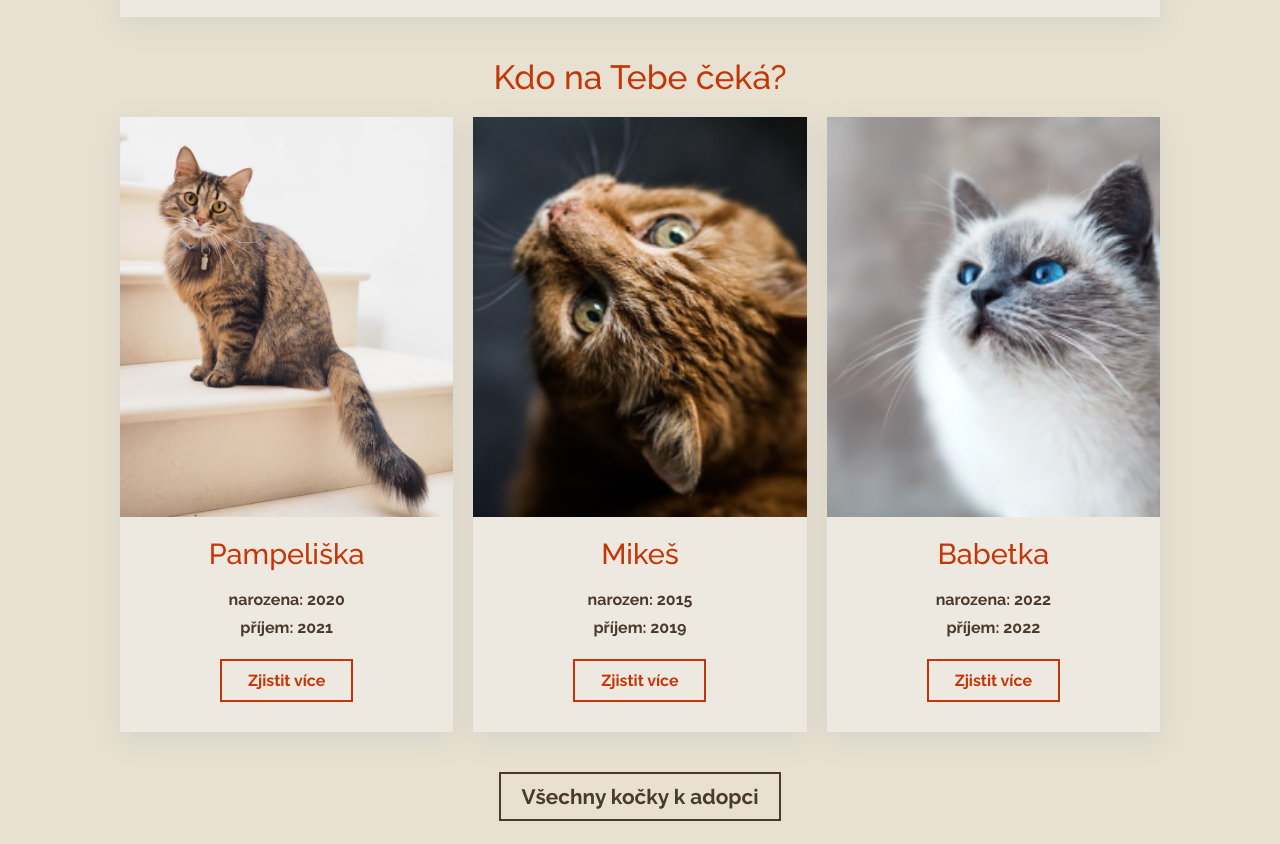
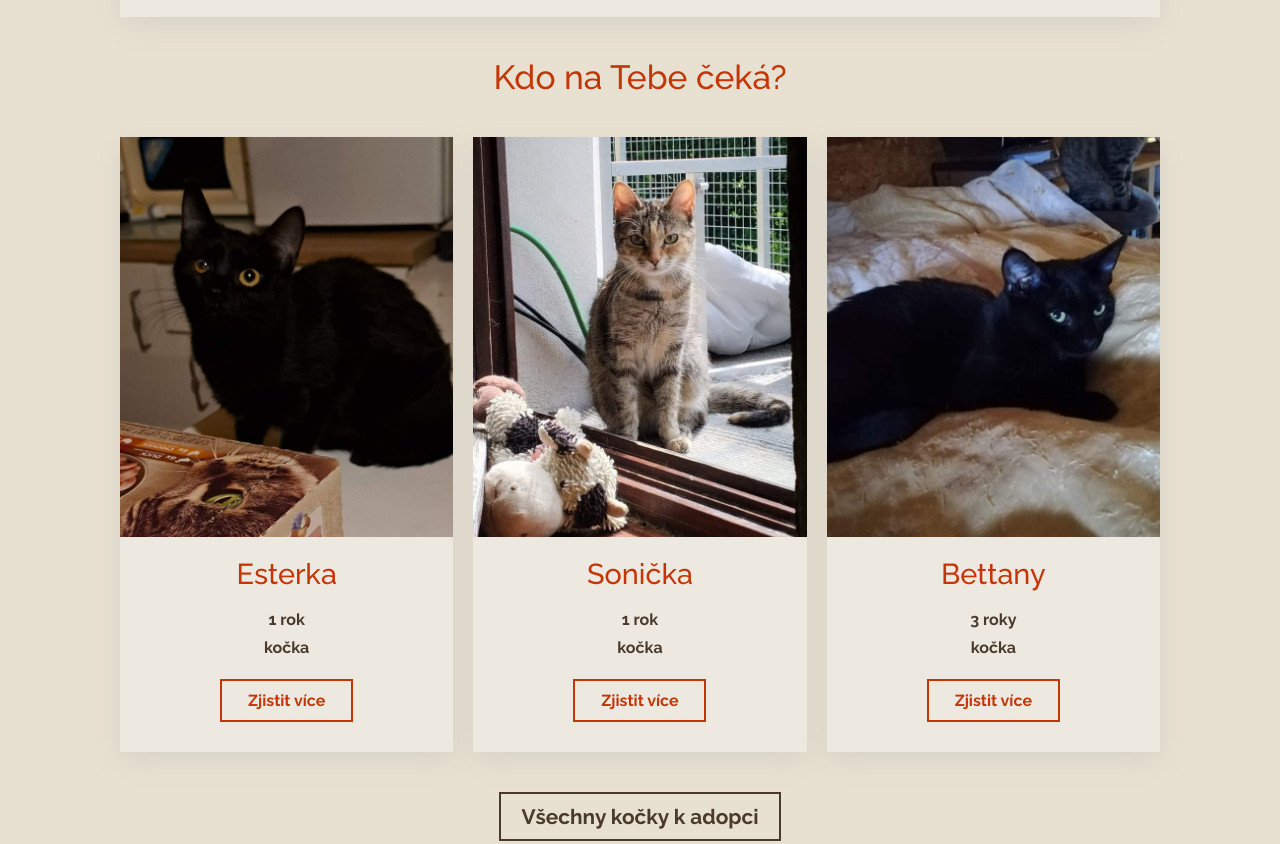
Before and after one commit to TerkaSm/PROJEKT-zaverecny-eleventy, an Eleventy site: page index.html in a window 1280 px wide. Shown: the part 1590-2434 px from the top of the page. Built offline with nearby package versions, Linux system fonts and the light colour scheme; Eleventy itself is replaced by a stand-in of ours; files that its build step writes are made by us from their sources.

Commit message:
Add random cat to homepage

```diff
--- a/SCSS/components/_filters.scss
+++ b/SCSS/components/_filters.scss
@@ -14,6 +14,7 @@
     background-color: v.$color-background-body;
     padding: .5rem v.$spacer;
     border: 2px solid white;
+    border-radius: 30px;
     margin: 5px 2px;
     cursor: pointer;
 
@@ -57,7 +58,7 @@
 
         &:hover,
         &:active {
-            color: v.$color-background-sections;
+            color: #555;
             background-color: #fff;
         }
     }
--- a/SCSS/layout/_cats.scss
+++ b/SCSS/layout/_cats.scss
@@ -20,5 +20,7 @@
 
     &__title {
         font-weight: 500;
+        margin-top: clamp(v.$spacer-half, 5vw, v.$spacer-double);
+        margin-bottom: clamp(3px, 3vw, v.$spacer);
     }
 }
--- a/_data/kocky.json
+++ b/_data/kocky.json
@@ -335,8 +335,8 @@
         "ockovani": "ano",
         "kastrace": "ano",
         "handicap": "ne",
-        "barva": "bílá, šedá, mourovaná",
-        "tagy": "kocka seda mourovana",
+        "barva": "černá",
+        "tagy": "kocka cerna",
         "popis": "Merien a černobílá Maruška. Jsme nerozlučné kamarádky, jedna z ulice a druhá narozená u tety, která má moooc dalších kočiček v péči. Na kočičí pěst a kočičí mňauk slibujeme, že Vám budeme dělat jen radost a budeme vděčné za vaši lásku a péči. Hledáme společně milující domov, opravdu zodpovědný a bezpečný, už nechceme žít na ulici a v zimě. Kastrovaná, očkovaná, odčervená, testy Felv a FIV negativní."
     },
     {
--- a/index.html
+++ b/index.html
@@ -52,43 +52,62 @@ title: Azyl Jiřina Skoumalová
     </section>
 
 
-    <!--Cats-->
+    <!--Cats
 
     <div class="wrapper__cats">
         <h2 class="cats__title">Kdo na Tebe čeká?</h2>
         <section class="cats">
-            <article class="cat-card">
-                <figcaption class="cat-card__wrapper"><a href="/adoptuj/" class="cat-card__link"><img class="cat-card__img" src="/images/foto-sekce-materialni-pomoc.jpg" alt="kocka-utulek"></a></figcaption>
+
+            {% for kocka in kocky %}
+
+            {% if loop.index <= 3 %}
+
+            <article class="cat-card" data-tag="{{ kocka.tagy }}">
+                <figcaption class="cat-card__wrapper"><a href="/adoptuj/{{ kocka.jmeno | slug }}/" class="cat-card__link"><img class="cat-card__img" src="/kocky/{{ kocka.foto }}" alt="kočka k adopci"></a></figcaption>
                 <div class="cat-card__content">
-                    <h3 class="cat-card__title">Pampeliška</h3>
-                    <p class="cat-card__text">narozena: 2020</p>
-                    <p class="cat-card__text cat-card__text--second">příjem: 2021</p>
-                    <a class="button button--primary" href="/adoptuj/">Zjistit více</a>
+                    <h3 class="cat-card__title">{{ kocka.jmeno }}</h3>
+                    <p class="cat-card__text">{{ kocka.vek }}</p>
+                    <p class="cat-card__text cat-card__text--second">{{ kocka.pohlavi }}</p>
+                    <a class="button button--primary" href="/adoptuj/{{ kocka.jmeno | slug }}/">Zjistit více</a>
                 </div>
             </article>
 
-            <article class="cat-card">
-                <figcaption class="cat-card__wrapper"><a href="/adoptuj/" class="cat-card__link"><img class="cat-card__img" src="/images/cat-two.jpg" alt="kocka-utulek"></a></figcaption>
-                <div class="cat-card__content">
-                    <h3 class="cat-card__title">Mikeš</h3>
-                    <p class="cat-card__text">narozen: 2015</p>
-                    <p class="cat-card__text cat-card__text--second">příjem: 2019</p>
-                    <a class="button button--primary" href="/adoptuj/">Zjistit více</a>
-                </div>
-            </article>
+            {% endif %}
 
-            <article class="cat-card">
-                <figcaption class="cat-card__wrapper"><a href="/adoptuj/" class="cat-card__link"><img class="cat-card__img" src="/images/cat-three.jpg" alt="kocka-utulek"></a></figcaption>
-                <div class="cat-card__content">
-                    <h3 class="cat-card__title">Babetka</h3>
-                    <p class="cat-card__text">narozena: 2022</p>
-                    <p class="cat-card__text cat-card__text--second">příjem: 2022</p>
-                    <a class="button button--primary" href="/adoptuj/">Zjistit více</a>
-                </div>
-            </article>
+            {% endfor %}
+
         </section>
         <div class="wrapp-butt wrapp-butt--space-up"><a class="button" href="/adoptuj/">Všechny kočky k adopci</a></div>
     </div>
+
+    -->
+
+        <!--Cats-->
+
+        <div class="wrapper__cats">
+            <h2 class="cats__title">Kdo na Tebe čeká?</h2>
+            <section class="cats">
+
+                {% set homekocky = [ kocky | random, kocky | random, kocky | random ] %}
+
+                {% for kocka in homekocky %}
+
+                <article class="cat-card" data-tag="{{ kocka.tagy }}">
+                    <figcaption class="cat-card__wrapper"><a href="/adoptuj/{{ kocka.jmeno | slug }}/" class="cat-card__link"><img class="cat-card__img" src="/kocky/{{ kocka.foto }}" alt="kočka k adopci"></a></figcaption>
+                    <div class="cat-card__content">
+                        <h3 class="cat-card__title">{{ kocka.jmeno }}</h3>
+                        <p class="cat-card__text">{{ kocka.vek }}</p>
+                        <p class="cat-card__text cat-card__text--second">{{ kocka.pohlavi }}</p>
+                        <a class="button button--primary" href="/adoptuj/{{ kocka.jmeno | slug }}/">Zjistit více</a>
+                    </div>
+                </article>
+
+
+                {% endfor %}
+
+            </section>
+            <div class="wrapp-butt wrapp-butt--space-up"><a class="button" href="/adoptuj/">Všechny kočky k adopci</a></div>
+        </div>
 
     <!--Virtual-adoption-->
 
```
Also changed, not shown: css/style.css, 1 other file.
